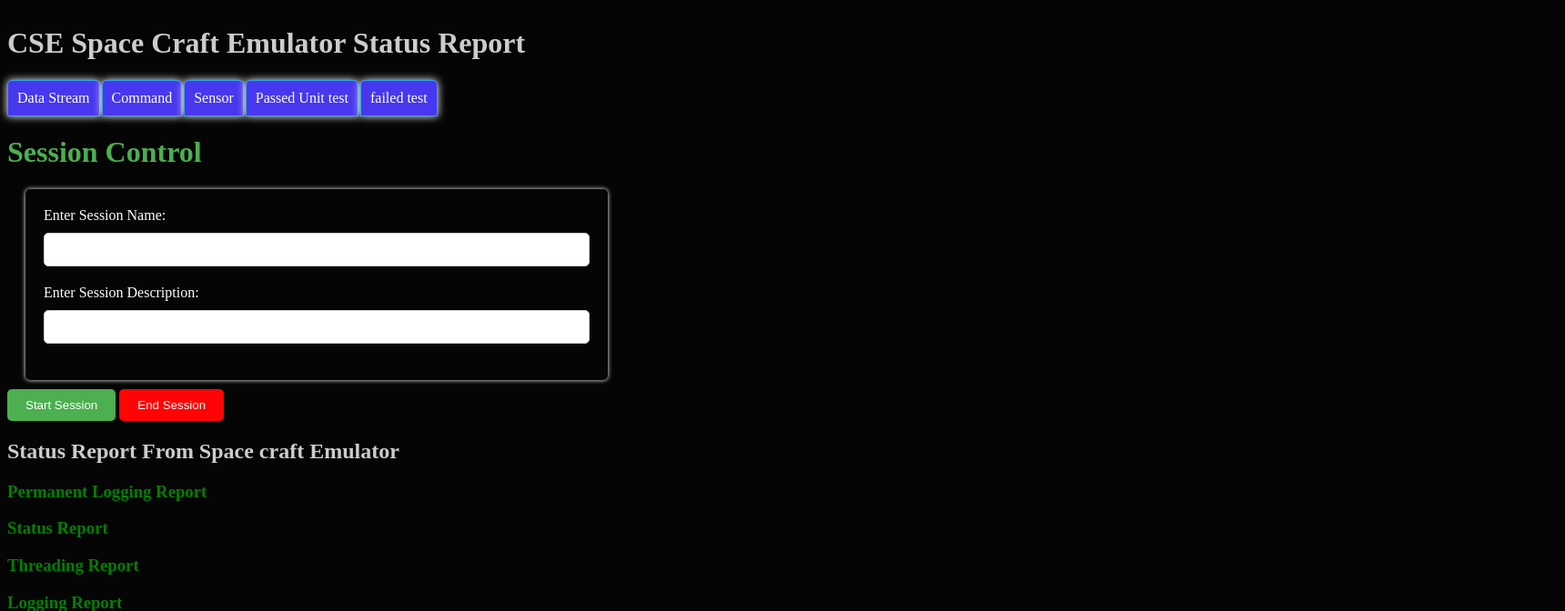
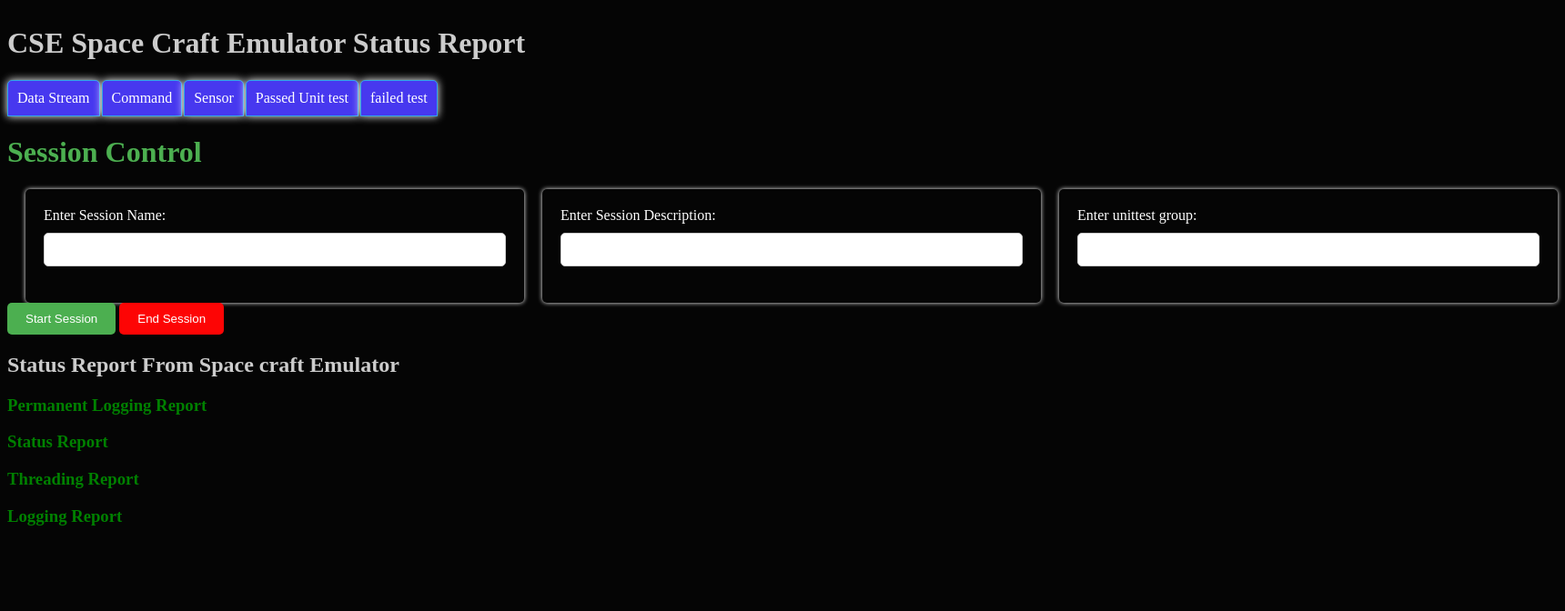
Before and after one commit to Center-for-Space-Engineering/ground_station, a Python web app: template src/host/templates/status_report.html in a window 1720 px wide. Shown: the top 672 px of the page at 91% size. Run offline with Jinja, Linux system fonts and the light colour scheme; the template is opened without the code that fills it, so the values that code supplies are empty.

Commit message:
working on unittest and name convention of sensors

```diff
--- a/src/host/main.py
+++ b/src/host/main.py
@@ -228,12 +228,13 @@ def main(): # pylint: disable=R0915
         try:
             threadPool.get_thread_status() #this commands the threads to report to the server how they are running.
 
-            session, description, session_running = server.get_session_info() #get the current session settings.
+            session, description, session_running, test_group = server.get_session_info() #get the current session settings.
 
             if session_running:
                 #tell users we have started
                 if not session_was_running:
                     coms.report_additional_status('Main', f'Main thread : Running Session {datetime.datetime.now()}')
+                    test_interface.set_test_group([test_group])
 
                 session_was_running = True
 
--- a/src/host/main.yaml
+++ b/src/host/main.yaml
@@ -101,6 +101,7 @@ sensor_config_dict:
       publish_data_name: 'processed_packet'  # NOTE: NOT used right now
       passive_active: 'passive'
       interval_pub: 'NA'
+      extention: 'board_1'
   stt_L0_to_L1_converter:
       tap_request: [STT]
       publisher: 'no'
--- a/src/host/server.py
+++ b/src/host/server.py
@@ -92,6 +92,7 @@ class serverHandler(threadWrapper):
         self.__current_session_name = "NA"
         self.__session_running = False
         self.__session_description = "NA"
+        self.__unit_test_group = "Defult"
         self.__session_lock = threading.Lock()
 
     def setup_routes(self):
@@ -617,10 +618,12 @@ class serverHandler(threadWrapper):
         '''
         session_name = request.json.get('sessionName')
         session_description = request.json.get('description')
+        unittestGroup = request.json.get('unittestGroup')
 
         if self.__session_lock.acquire(timeout=1): # pylint: disable=R1732
             self.__current_session_name = session_name
             self.__session_description = session_description
+            self.__unit_test_group = unittestGroup
             self.__session_running = True
             self.__session_lock.release()
         else :
@@ -654,10 +657,11 @@ class serverHandler(threadWrapper):
             name = self.__current_session_name
             session_description = self.__session_description
             running = self.__session_running
+            test_group = self.__unit_test_group
             self.__session_lock.release()
         else :
             raise RuntimeError("Could not aquire session lock")
-        return name, session_description, running
+        return name, session_description, running, test_group
     def logger_reports(self):
         '''
             Collect data form the peripherals. The pass that data into our logging system.
--- a/src/host/static/styles.css
+++ b/src/host/static/styles.css
@@ -117,6 +117,7 @@ li {
     margin-top: 10px;
     border-radius: 5px;
     justify-content: left;
+    align-items: flex-start;
 }
 
 /* Style for the individual tabs */
--- a/src/host/templates/status_report.html
+++ b/src/host/templates/status_report.html
@@ -21,12 +21,18 @@
         <div class="tab" onclick="open_tab('failed_test')">failed test</div>
     </div>
     <h1>Session Control</h1>
-    <div class="container">
+    <div class="horizontal-container">
         <div class="box_style">
             <label for="sessionInput">Enter Session Name:</label>
             <input type="text" id="sessionInput" name="sessionName">
+        </div>
+        <div class="box_style">
             <label for="sessionDescription">Enter Session Description:</label>
             <input type="text" id="sessionDescription" name="description">
+        </div>
+        <div class="box_style">
+            <label for="unittest_group">Enter unittest group:</label>
+            <input type="text" id="unittestGroup" name="unittest">
         </div>
     </div>
     <!-- Button to start session -->
@@ -77,13 +83,14 @@
         function startSession() {
             var sessionName = document.getElementById("sessionInput").value;
             var description = document.getElementById("sessionDescription").value;
+            var unittestGroup = document.getElementById("unittestGroup").value;
             // Make AJAX request to Flask server to start session
             fetch('/start_session', {
                 method: 'POST',
                 headers: {
                     'Content-Type': 'application/json',
                 },
-                body: JSON.stringify({ sessionName: sessionName, description:description }),
+                body: JSON.stringify({ sessionName: sessionName, description:description, unittestGroup:unittestGroup}),
             })
         }
 
```
Also changed, not shown: src/host/templates/testing_report.html (+5 -5 lines), 1 other file.
